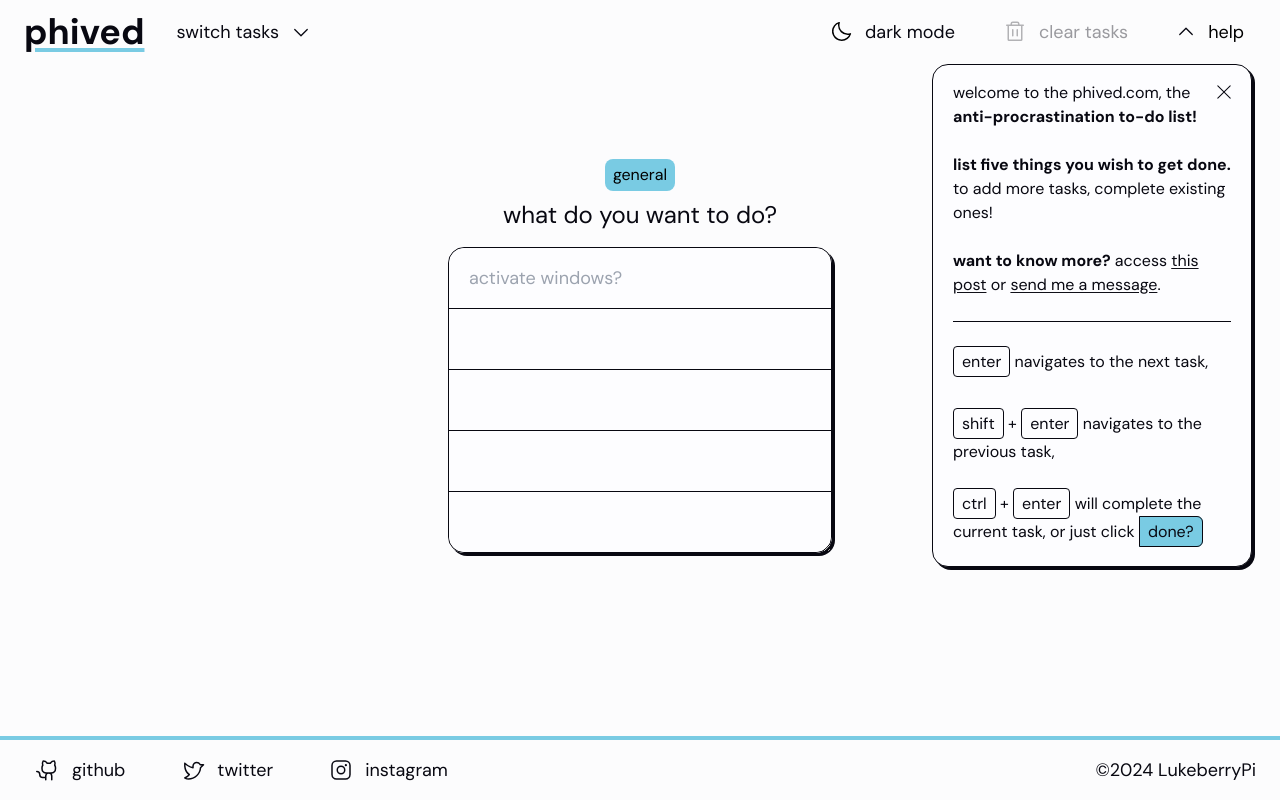
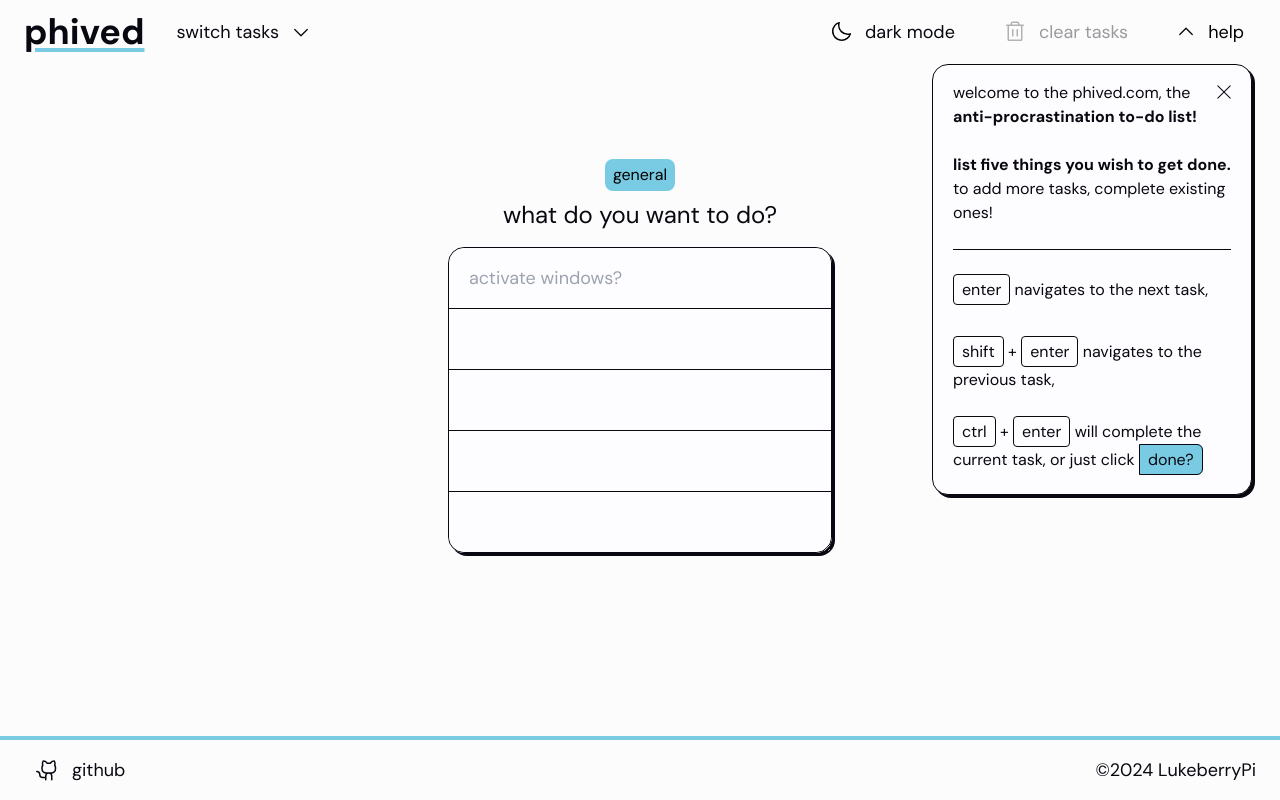
Before and after one commit to LukeberryPi/phived, a React (Vite) app: page / in a window 1280 px wide. Built offline with nearby package versions, Linux system fonts and the light colour scheme.

Commit message:
remove dead links

```diff
--- a/src/components/Footer.tsx
+++ b/src/components/Footer.tsx
@@ -1,4 +1,4 @@
-import { Github, Instagram, Twitter } from "src/icons";
+import { Github } from "src/icons";
 import { isDailyPage } from "src/utils";
 
 export function Footer() {
@@ -22,28 +22,6 @@ export function Footer() {
             github
           </p>
         </a>
-        <a
-          className="group flex select-none items-center gap-3 rounded-2xl py-2 px-3 transition-all hover:bg-twitterBlue hover:ease-in-out"
-          target="_blank"
-          href="https://twitter.com/phivedphived"
-          rel="noreferrer"
-        >
-          <Twitter className="fill-trueBlack group-hover:fill-trueWhite dark:fill-trueWhite" />
-          <p className="text-trueBlack group-hover:text-trueWhite dark:text-trueWhite sm:text-lg">
-            twitter
-          </p>
-        </a>
-        <a
-          className="group flex select-none items-center gap-3 rounded-2xl from-instagramPink via-instagramOrange to-instagramPurple py-2 px-3 transition-all hover:bg-gradient-to-r hover:ease-in-out"
-          target="_blank"
-          href="https://www.instagram.com/phivedphived/"
-          rel="noreferrer"
-        >
-          <Instagram className="fill-trueBlack group-hover:fill-trueWhite dark:fill-trueWhite" />
-          <p className="text-trueBlack group-hover:text-trueWhite dark:text-trueWhite sm:text-lg">
-            instagram
-          </p>
-        </a>
       </div>
       <a
         target="_blank"
--- a/src/components/HelpMenu.tsx
+++ b/src/components/HelpMenu.tsx
@@ -24,28 +24,6 @@ export function HelpMenu({ closeHelpMenu }: HelpMenuProps) {
         <strong>list five things you wish to get done.</strong> to add more
         tasks, complete existing ones!
       </h2>
-      <br />
-      <p className="text-trueBlack dark:text-trueWhite">
-        <strong>want to know more?</strong> access{" "}
-        <a
-          rel="noreferrer"
-          target="_blank"
-          href="https://twitter.com/phivedphived/status/1636734098252128257?s=20"
-          className="cursor-pointer underline decoration-softBlack underline-offset-2 dark:decoration-softWhite"
-        >
-          this post
-        </a>{" "}
-        or{" "}
-        <a
-          target="_blank"
-          href="https://twitter.com/LukeberryPi"
-          className="cursor-pointer underline decoration-softBlack underline-offset-2 dark:decoration-softWhite"
-          rel="noreferrer"
-        >
-          send me a message
-        </a>
-        .
-      </p>
       <br />
       <hr className="mb-7 h-px w-full border-trueBlack dark:border-trueWhite" />
       <div className="space-y-3">
--- a/src/icons/Instagram.tsx
+++ /dev/null
@@ -1,18 +0,0 @@
-import type { DefaultSvgProps } from "src/utils";
-
-export function Instagram({ className, size = 24 }: DefaultSvgProps) {
-  return (
-    <svg
-      aria-label="Instagram Icon"
-      xmlns="http://www.w3.org/2000/svg"
-      width={size}
-      height={size}
-      viewBox="0 0 256 256"
-    >
-      <path
-        className={className}
-        d="M128 80a48 48 0 1 0 48 48a48.05 48.05 0 0 0-48-48Zm0 80a32 32 0 1 1 32-32a32 32 0 0 1-32 32Zm48-136H80a56.06 56.06 0 0 0-56 56v96a56.06 56.06 0 0 0 56 56h96a56.06 56.06 0 0 0 56-56V80a56.06 56.06 0 0 0-56-56Zm40 152a40 40 0 0 1-40 40H80a40 40 0 0 1-40-40V80a40 40 0 0 1 40-40h96a40 40 0 0 1 40 40ZM192 76a12 12 0 1 1-12-12a12 12 0 0 1 12 12Z"
-      />
-    </svg>
-  );
-}
--- a/src/icons/Twitter.tsx
+++ /dev/null
@@ -1,18 +0,0 @@
-import type { DefaultSvgProps } from "src/utils";
-
-export function Twitter({ className, size = 24 }: DefaultSvgProps) {
-  return (
-    <svg
-      aria-label="Twitter Icon"
-      xmlns="http://www.w3.org/2000/svg"
-      width={size}
-      height={size}
-      viewBox="0 0 256 256"
-    >
-      <path
-        className={className}
-        d="M247.39 68.94A8 8 0 0 0 240 64h-30.43a48.66 48.66 0 0 0-41.47-24a46.91 46.91 0 0 0-33.75 13.7A47.9 47.9 0 0 0 120 88v6.09C79.74 83.47 46.81 50.72 46.46 50.37a8 8 0 0 0-13.65 4.92c-4.31 47.79 9.57 79.77 22 98.18a110.93 110.93 0 0 0 21.88 24.2c-15.23 17.53-39.21 26.74-39.47 26.84a8 8 0 0 0-3.85 11.93c.75 1.12 3.75 5.05 11.08 8.72C53.51 229.7 65.48 232 80 232c70.67 0 129.72-54.42 135.75-124.44l29.91-29.9a8 8 0 0 0 1.73-8.72Zm-45 29.41a8 8 0 0 0-2.32 5.14C196 166.58 143.28 216 80 216c-10.56 0-18-1.4-23.22-3.08c11.51-6.25 27.56-17 37.88-32.48A8 8 0 0 0 92 169.08c-.47-.27-43.91-26.34-44-96c16 13 45.25 33.17 78.67 38.79A8 8 0 0 0 136 104V88a32 32 0 0 1 9.6-22.92A30.94 30.94 0 0 1 167.9 56c12.66.16 24.49 7.88 29.44 19.21a8 8 0 0 0 7.33 4.79h16Z"
-      />
-    </svg>
-  );
-}
--- a/src/icons/index.ts
+++ b/src/icons/index.ts
@@ -3,9 +3,7 @@ export { Moon } from "src/icons/Moon";
 export { Sun } from "src/icons/Sun";
 export { Trash } from "src/icons/Trash";
 export { CaretUp } from "src/icons/CaretUp";
-export { Instagram } from "src/icons/Instagram";
 export { Github } from "src/icons/Github";
-export { Twitter } from "src/icons/Twitter";
 export { Close } from "src/icons/Close";
 export { Check } from "src/icons/Check";
 export { Clock } from "src/icons/Clock";
```
